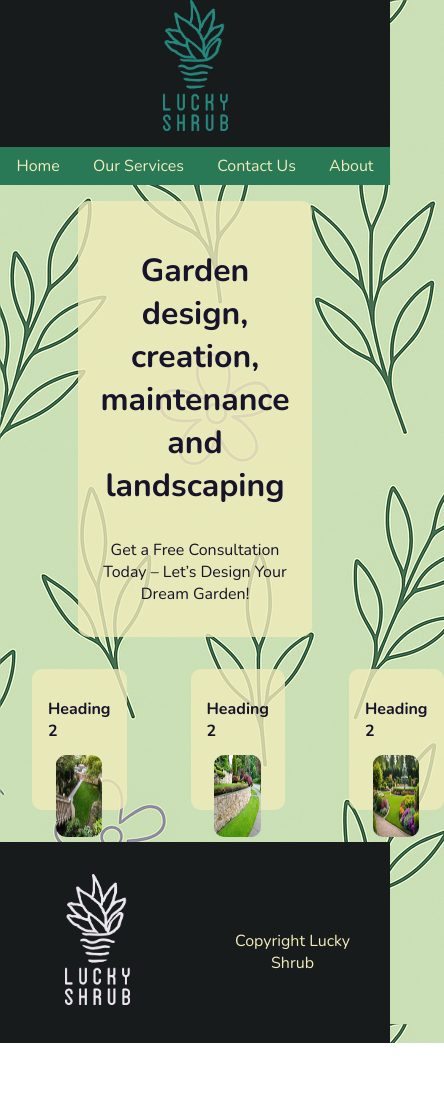
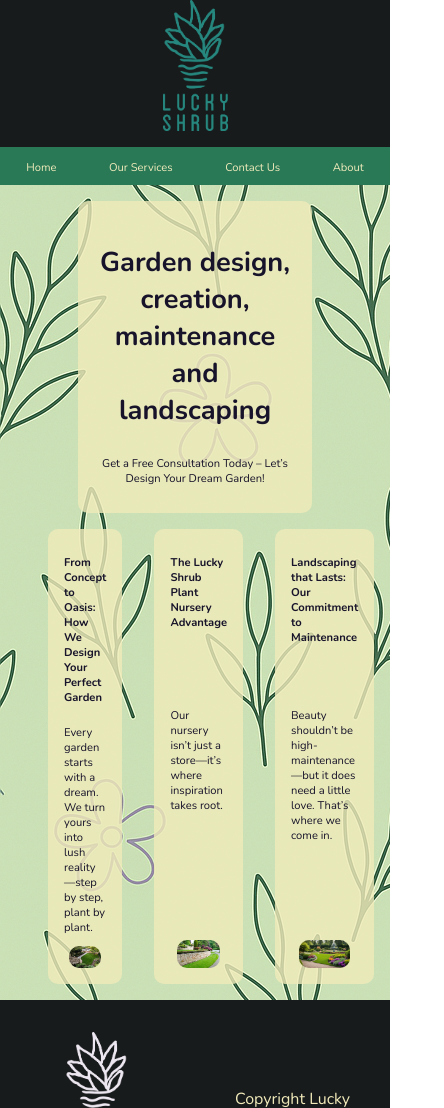
Before and after one commit to GuillermoDuran/LuckyShrub, a plain HTML site: page js/index.html in a window 390 px wide. Shown: the top 1108 px of the page, 444 px wide, since content can reach past the window. Before the commit the page ends 1043 px from the top, so only its background shows below. Drawn offline with nearby package versions, Linux system fonts and the light colour scheme.

Commit message:
Added responsiveness, work due

```diff
--- a/css/styles.css
+++ b/css/styles.css
@@ -17,7 +17,7 @@ h1 {
     font-size: 2rem;
 }
 
-h2, ul a {
+h2, ul a, p {
     font-size: 1rem;
 }
 
@@ -29,11 +29,9 @@ header > img {
 
 article > img {
     width: 75%;
-    height: 75%;
-    position: relative;
-    margin-left: 12%;
-    margin-right: 12%;
     border-radius: 10px;
+    margin-bottom: 0px;
+    align-self: flex-end;
 }
 
 nav ul {
@@ -62,6 +60,8 @@ nav li {
 
 section {
     display: flex;
+    margin-left: 2rem;
+    margin-right: 2rem;
 }
 
 #promotional-content section{
@@ -73,7 +73,12 @@ section {
 }
 
 .info-content {
-    margin: 2rem;
+    margin: 1rem;
+    display: flex;
+    flex-wrap: wrap;
+    flex-direction: row;
+    align-content: stretch;
+    justify-content: space-around;
 }
 
 article {
@@ -98,3 +103,33 @@ footer div {
 #copyr {
     padding-top: 5.5rem;
 }
+
+@media (max-width: 900px) {
+    h1 {
+        font-size: 1.9rem;
+    }
+
+    h2, ul a, p {
+        font-size: 0.9rem;
+    }
+}
+
+@media (max-width: 800px) {
+    h1 {
+        font-size: 1.8rem;
+    }
+
+    h2, ul a, p {
+        font-size: 0.8rem;
+    }
+}
+
+@media (max-width: 640px) {
+    h1 {
+        font-size: 1.7rem;
+    }
+
+    h2, ul a, p {
+        font-size: 0.7rem;
+    }
+}
--- a/js/index.html
+++ b/js/index.html
@@ -42,16 +42,19 @@
         </div>
         <section>
             <article class="info-content">
-                <h2>Heading 2</h2>
-                    <img src="../img/OIP.jpeg" alt="">
+                <h2>From Concept to Oasis: How We Design Your Perfect Garden</h2>
+                <p>Every garden starts with a dream. We turn yours into lush reality—step by step, plant by plant.</p>
+                <img src="../img/OIP.jpeg" alt="">
             </article>
             <article class="info-content">
-                <h2>Heading 2</h2>
-                    <img src="../img/shutterstock_106555967.jpg" alt="">
+                <h2>The Lucky Shrub Plant Nursery Advantage</h2>
+                <p>Our nursery isn’t just a store—it’s where inspiration takes root.</p>
+                <img src="../img/shutterstock_106555967.jpg" alt="">
             </article>
             <article class="info-content">
-                <h2>Heading 2</h2>
-                    <img src="../img/v2-42cym-bvxpq.jpg" alt="">
+                <h2>Landscaping that Lasts: Our Commitment to Maintenance</h2>
+                <p>Beauty shouldn’t be high-maintenance—but it does need a little love. That’s where we come in.</p>
+                <img src="../img/v2-42cym-bvxpq.jpg" alt="">
             </article>
         </section>
     </main>
```
